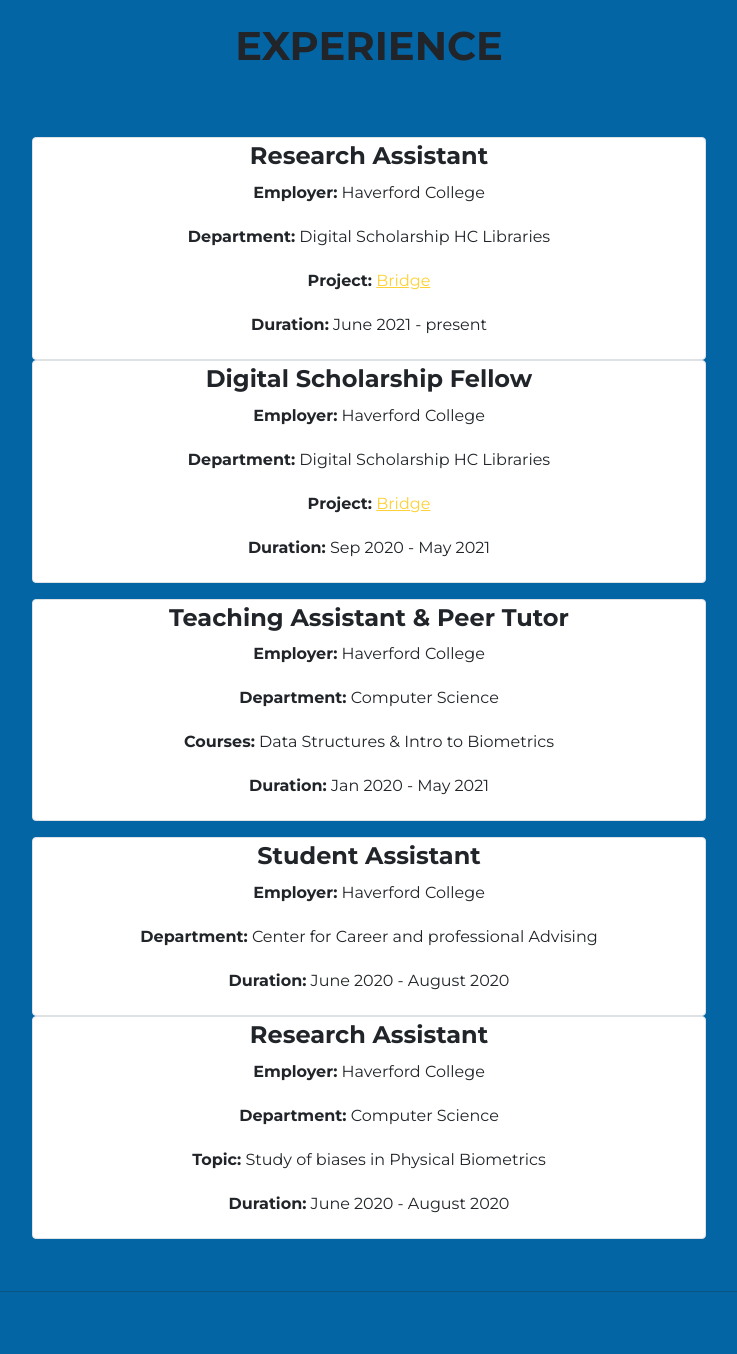
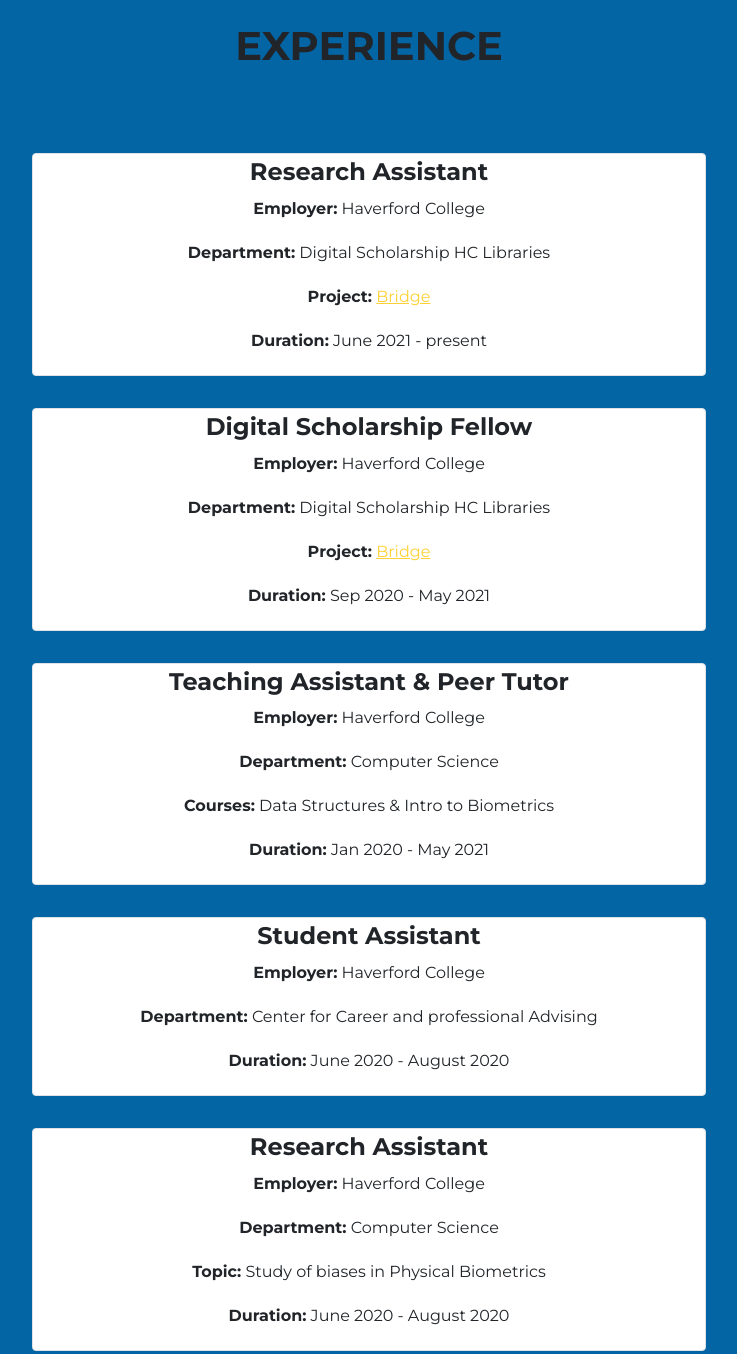
Before and after one commit to gulesh/myPortfolio, a plain HTML site: page index.html in a window 1280 px wide. Shown: the part 2720-4074 px from the top of the page, without its empty margins (271-1008 px from the left). Drawn offline with Linux system fonts and the light colour scheme.

Commit message:
layout change revert

```diff
--- a/index.html
+++ b/index.html
@@ -176,14 +176,14 @@
                 </div>
             </div>
            <div class="row m-5 p-1 border-primary justify-content-center">
-               <div class="col-lg-8 text-center bg-white img-thumbnail grow grow-on-over">
+               <div class="col-lg-8  my-3 text-center bg-white img-thumbnail grow grow-on-over">
                    <h4 class="text-dark"> Research Assistant </h4>
                    <p class="text-dark"><strong>Employer:</strong> Haverford College</p>
                    <p class="text-dark"><strong>Department:</strong> Digital Scholarship  HC Libraries</p>
                    <p class="text-dark"><strong>Project:</strong> <a href="https://bridge.haverford.edu"> Bridge </a></p>
                    <p class="text-dark"><strong>Duration:</strong> June 2021 - present</p>
                </div>
-               <div class="col-lg-8  text-center bg-white img-thumbnail grow grow-on-over">
+               <div class="col-lg-8  my-3  text-center bg-white img-thumbnail grow grow-on-over">
                     <h4 class="text-dark"> Digital Scholarship Fellow</h4>
                     <p class="text-dark"><strong>Employer:</strong> Haverford College</p>
                     <p class="text-dark"><strong>Department:</strong> Digital Scholarship HC Libraries</p>
@@ -198,13 +198,13 @@
                     <p class="text-dark"><strong>Courses:</strong> Data Structures & Intro to Biometrics</p>
                     <p class="text-dark"><strong>Duration:</strong> Jan 2020 - May 2021</p>
                 </div>
-                <div class="col-lg-8  text-center bg-white img-thumbnail grow grow-on-over">
+                <div class="col-lg-8  my-3  text-center bg-white img-thumbnail grow grow-on-over">
                     <h4 class="text-dark"> Student Assistant</h4>
                     <p class="text-dark"><strong>Employer:</strong> Haverford College</p>
                     <p class="text-dark"><strong>Department:</strong> Center for Career and professional Advising </p>
                     <p class="text-dark"><strong>Duration:</strong> June 2020 - August 2020</p>
                 </div>
-                <div class="col-lg-8  text-center bg-white img-thumbnail grow grow-on-over">
+                <div class="col-lg-8  my-3  text-center bg-white img-thumbnail grow grow-on-over">
                     <h4 class="text-dark"> Research Assistant</h4>
                     <p class="text-dark"><strong>Employer:</strong> Haverford College</p>
                     <p class="text-dark"><strong>Department:</strong> Computer Science</p>
```
